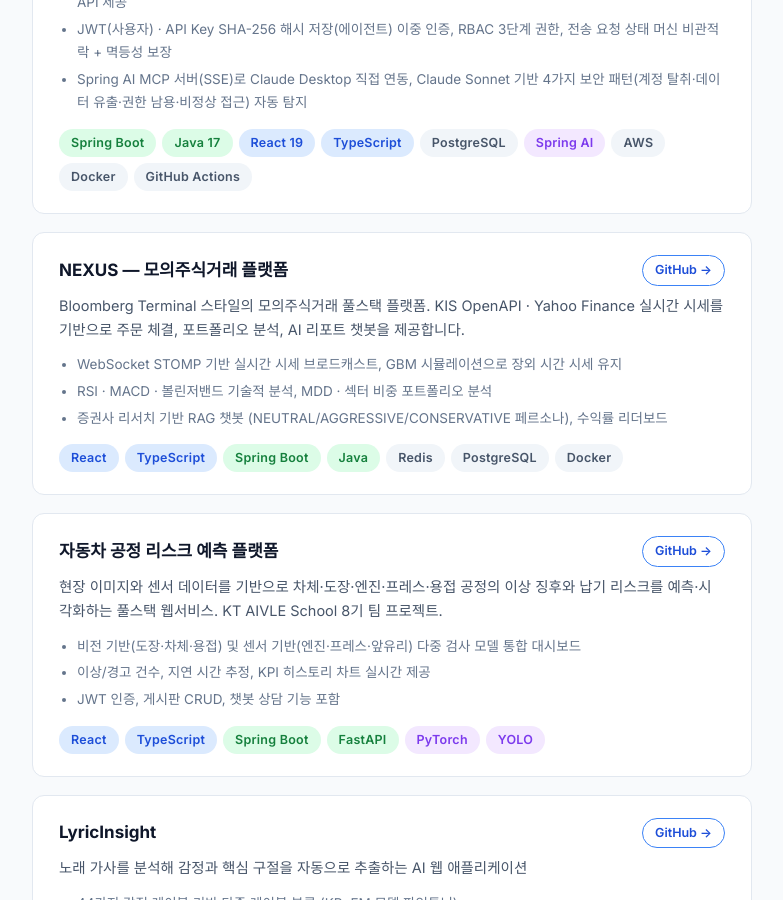
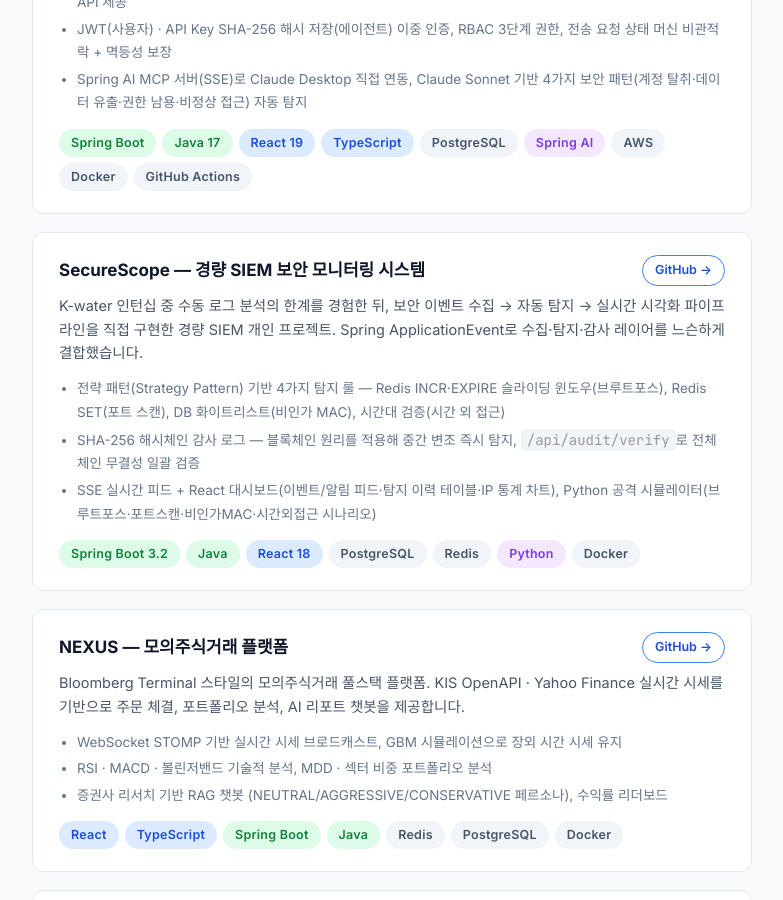
Before and after one commit to teriyakki-jin/teriyakki-jin.github.io, a Jekyll site: the page built from about.md, in a window 1280 px wide and 900 px high, scrolled down 1456 px. Shown: the whole window, without its empty margins (248-1031 px from the left). Built offline with Jekyll 4.4.1, drawn with Linux system fonts in a browser that asks for light colours; some web fonts are replaced.

Commit message:
docs: add SecureScope SIEM project to about page

```diff
--- a/about.md
+++ b/about.md
@@ -111,6 +111,28 @@
 
 <div class="project-card">
   <div class="project-header">
+    <h3 class="project-title">SecureScope — 경량 SIEM 보안 모니터링 시스템</h3>
+    <a href="https://github.com/teriyakki-jin/SecureScope" target="_blank" class="project-link">GitHub →</a>
+  </div>
+  <p class="project-desc">K-water 인턴십 중 수동 로그 분석의 한계를 경험한 뒤, 보안 이벤트 수집 → 자동 탐지 → 실시간 시각화 파이프라인을 직접 구현한 경량 SIEM 개인 프로젝트. Spring ApplicationEvent로 수집·탐지·감사 레이어를 느슨하게 결합했습니다.</p>
+  <ul class="project-features">
+    <li>전략 패턴(Strategy Pattern) 기반 4가지 탐지 룰 — Redis INCR·EXPIRE 슬라이딩 윈도우(브루트포스), Redis SET(포트 스캔), DB 화이트리스트(비인가 MAC), 시간대 검증(시간 외 접근)</li>
+    <li>SHA-256 해시체인 감사 로그 — 블록체인 원리를 적용해 중간 변조 즉시 탐지, <code>/api/audit/verify</code>로 전체 체인 무결성 일괄 검증</li>
+    <li>SSE 실시간 피드 + React 대시보드(이벤트/알림 피드·탐지 이력 테이블·IP 통계 차트), Python 공격 시뮬레이터(브루트포스·포트스캔·비인가MAC·시간외접근 시나리오)</li>
+  </ul>
+  <div class="project-stack">
+    <span class="badge badge-green">Spring Boot 3.2</span>
+    <span class="badge badge-green">Java</span>
+    <span class="badge badge-blue">React 18</span>
+    <span class="badge badge-gray">PostgreSQL</span>
+    <span class="badge badge-gray">Redis</span>
+    <span class="badge badge-purple">Python</span>
+    <span class="badge badge-gray">Docker</span>
+  </div>
+</div>
+
+<div class="project-card">
+  <div class="project-header">
     <h3 class="project-title">NEXUS — 모의주식거래 플랫폼</h3>
     <a href="https://github.com/teriyakki-jin/stock-frontend" target="_blank" class="project-link">GitHub →</a>
   </div>
```
